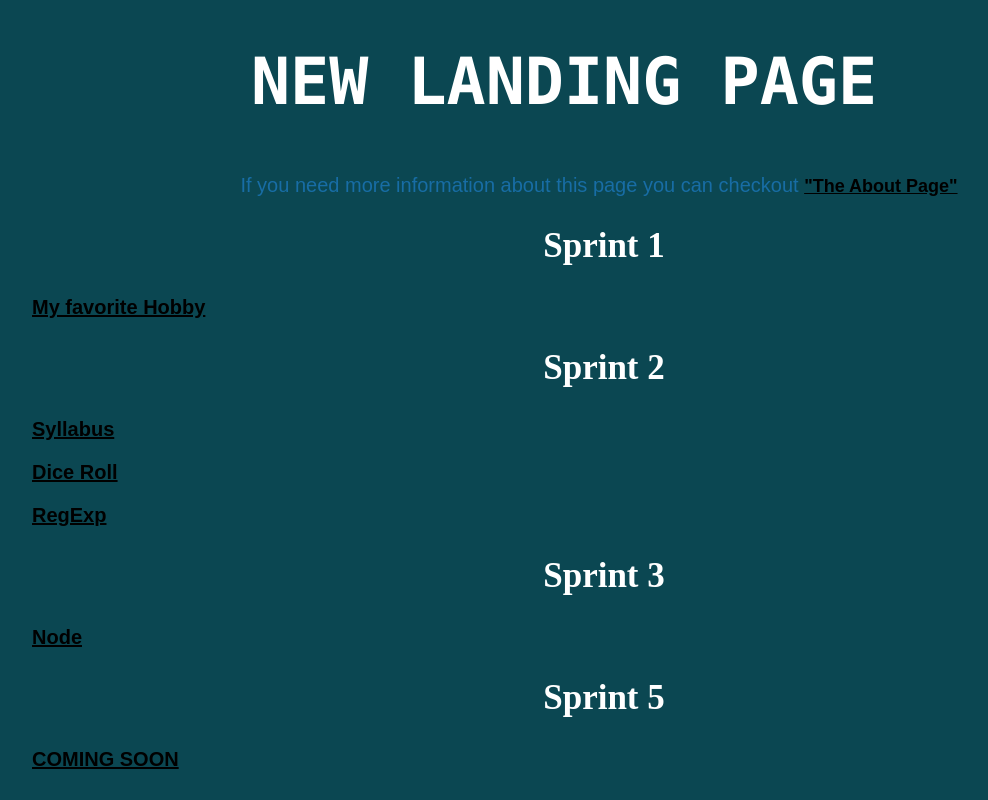
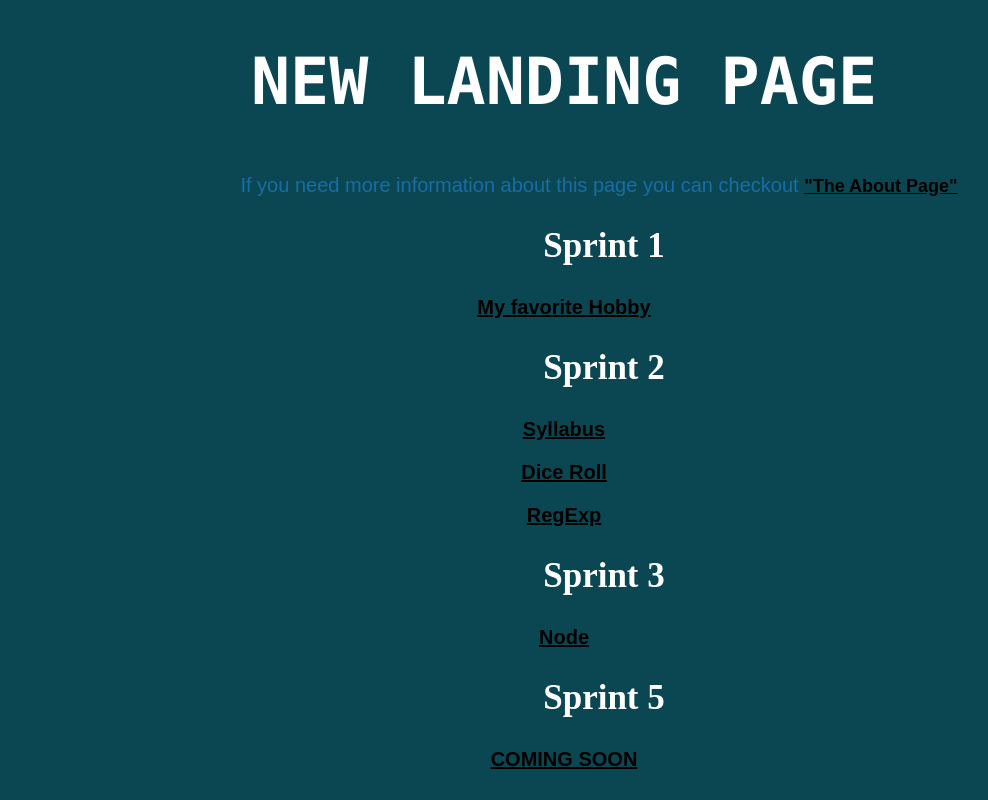
Before and after one commit to dcazales/NodeLandingPage, a website: page public/home.html in a window 1280 px wide. Shown: the whole page, without its empty margins (76-1064 px from the left). Drawn offline with Linux system fonts and the light colour scheme.

Commit message:
Update home.html

```diff
--- a/public/home.html
+++ b/public/home.html
@@ -39,7 +39,7 @@
         color: rgb(20, 152, 185);
         font-size: 20px;
         font-family: Arial, Helvetica, sans-serif;
-        margin-left: 100px;
+        text-align:center;
 
     }
     a{
```
